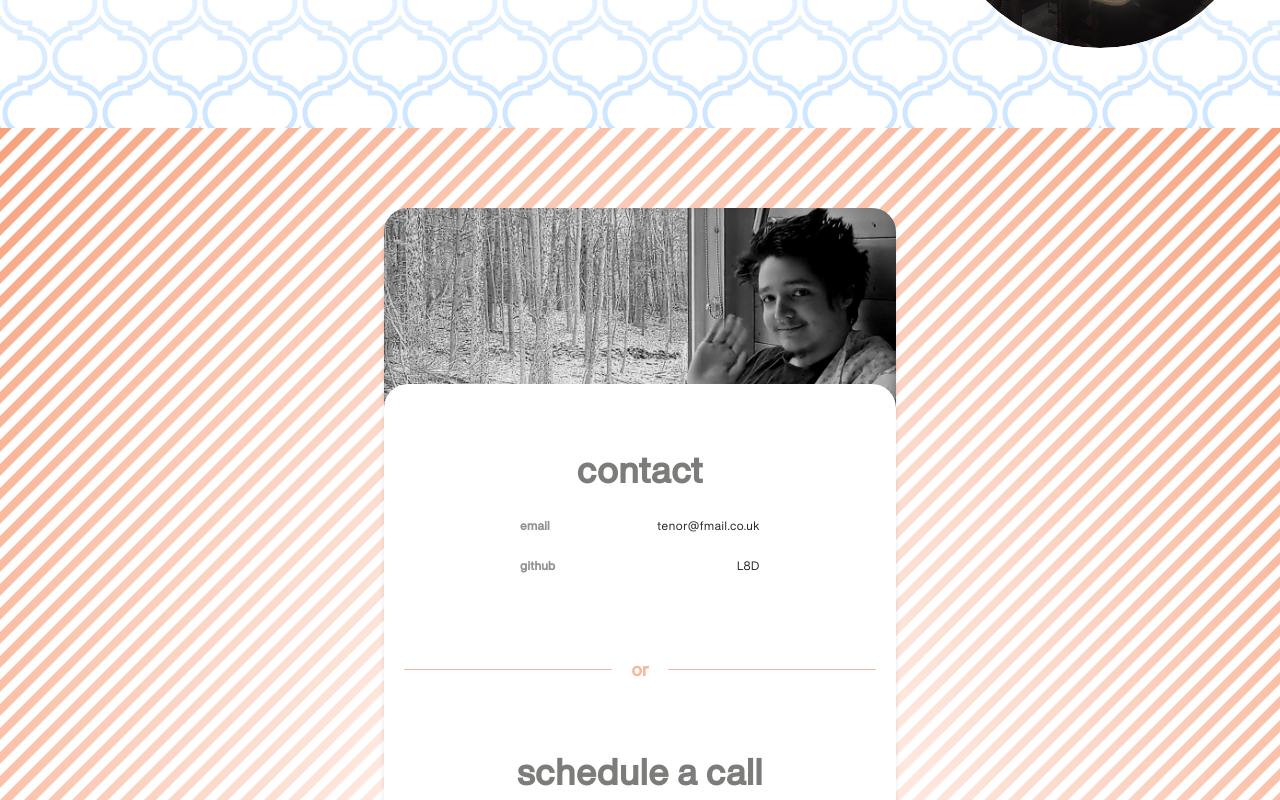
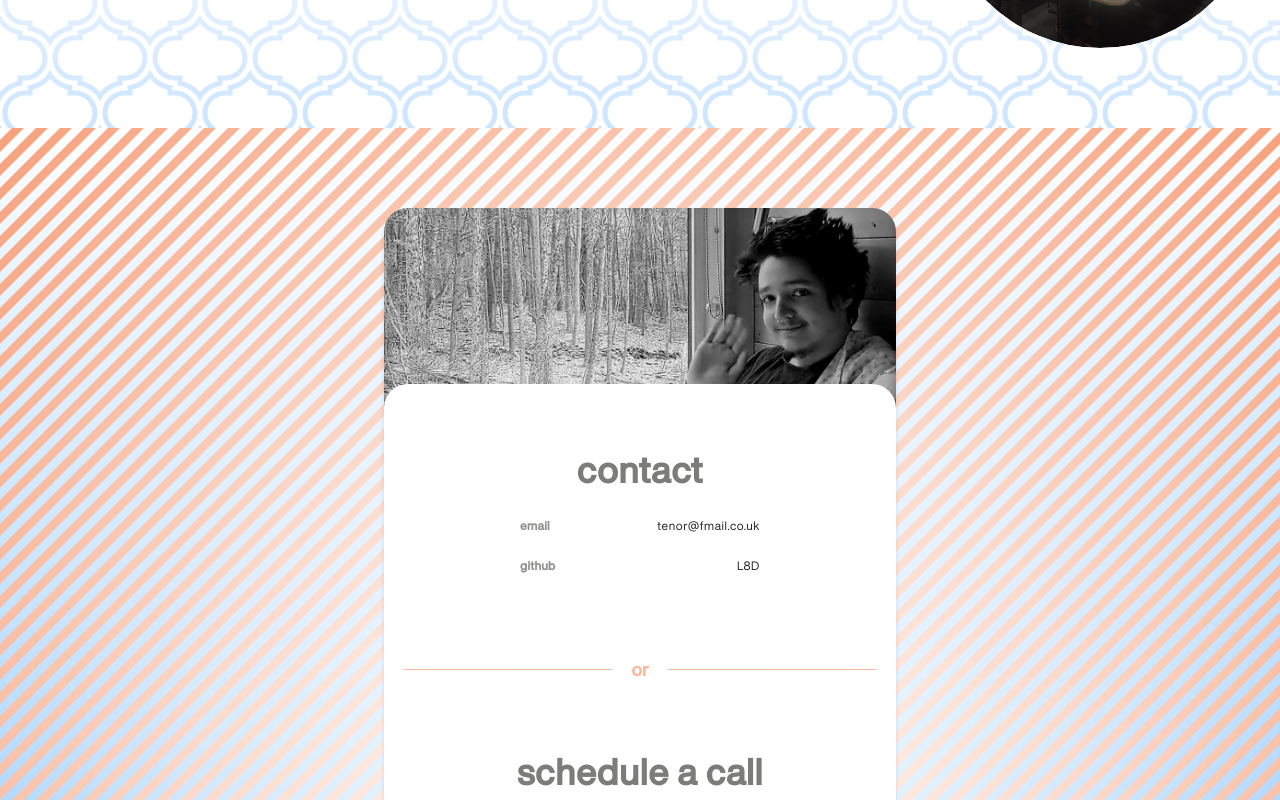
Before and after one commit to L8D/tenorbiel.com, a React (Create React App) app: page / in a window 1280 px wide. Shown: the part 5680-6480 px from the top of the page. Built offline with nearby package versions, Linux system fonts and the light colour scheme.

Commit message:
add blue gradient to the bottom

```diff
--- a/src/App.tsx
+++ b/src/App.tsx
@@ -1033,7 +1033,15 @@
         </div>
       </Element>
 
-      <div className="bg-[#f7a17c] bg-[url(pattern.svg)] bg-repeat py-20 w-full px-5 relative">
+      <div className="bg-[#80bfff] w-full relative">
+        <div
+          style={{
+            backgroundImage:
+              "linear-gradient(to bottom, white, transparent, transparent)",
+          }}
+          className="absolute inset-0"
+        ></div>
+        <div className="bg-[url(pattern-orange.svg)] py-20 w-full px-5 relative">
           <div
             style={{
               backgroundImage:
@@ -1043,9 +1051,15 @@
           ></div>
           <motion.div
             viewport={{ once: ONCE }}
-          initial={{opacity: 0, y: 20, scale: 0.8}}
-          whileInView={{opacity: 1, y: 0, scale: 1, transition: {duration: 1, ease: 'circOut'}}}
-          className="max-w-lg rounded-3xl mx-auto shadow-md z-10 relative">
+            initial={{ opacity: 0, y: 20, scale: 0.8 }}
+            whileInView={{
+              opacity: 1,
+              y: 0,
+              scale: 1,
+              transition: { duration: 1, ease: "circOut" },
+            }}
+            className="max-w-lg rounded-3xl mx-auto shadow-md z-10 relative"
+          >
             <div className="flex justify-center relative">
               <img
                 width="auto"
@@ -1061,9 +1075,7 @@
               <div className="absolute inset-x-0 bottom-0 h-6 bg-white rounded-t-3xl"></div>
             </div>
 
-          <motion.div
-            className="bg-white py-5 rounded-b-3xl px-5 flex flex-col items-center gap-y-5"
-          >
+            <motion.div className="bg-white py-5 rounded-b-3xl px-5 flex flex-col items-center gap-y-5">
               <div className="-mt-6 pt-12 inline-block text-4xl font-[HelveticaNowDisplay] font-semibold text-[#252422]/[0.6] tracking-wide lowercase leading-none">
                 contact
               </div>
@@ -1131,6 +1143,7 @@
             </motion.div>
           </motion.div>
         </div>
+      </div>
     </>
   );
 }
```
Also changed, not shown: public/pattern-orange.svg (added), src/pattern-orange.svg (added). Lines whose indentation alone changed are shown as unchanged.
